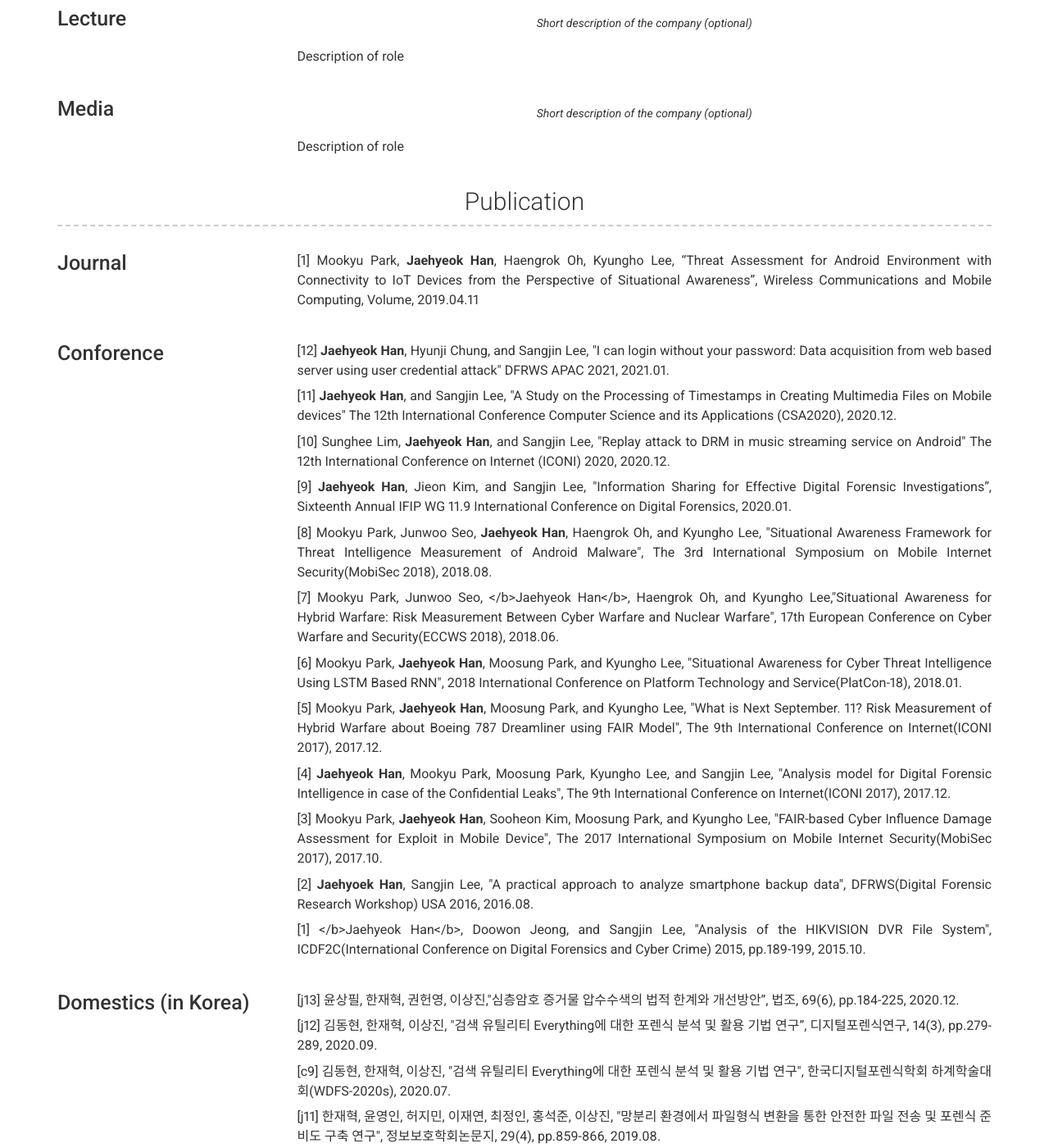
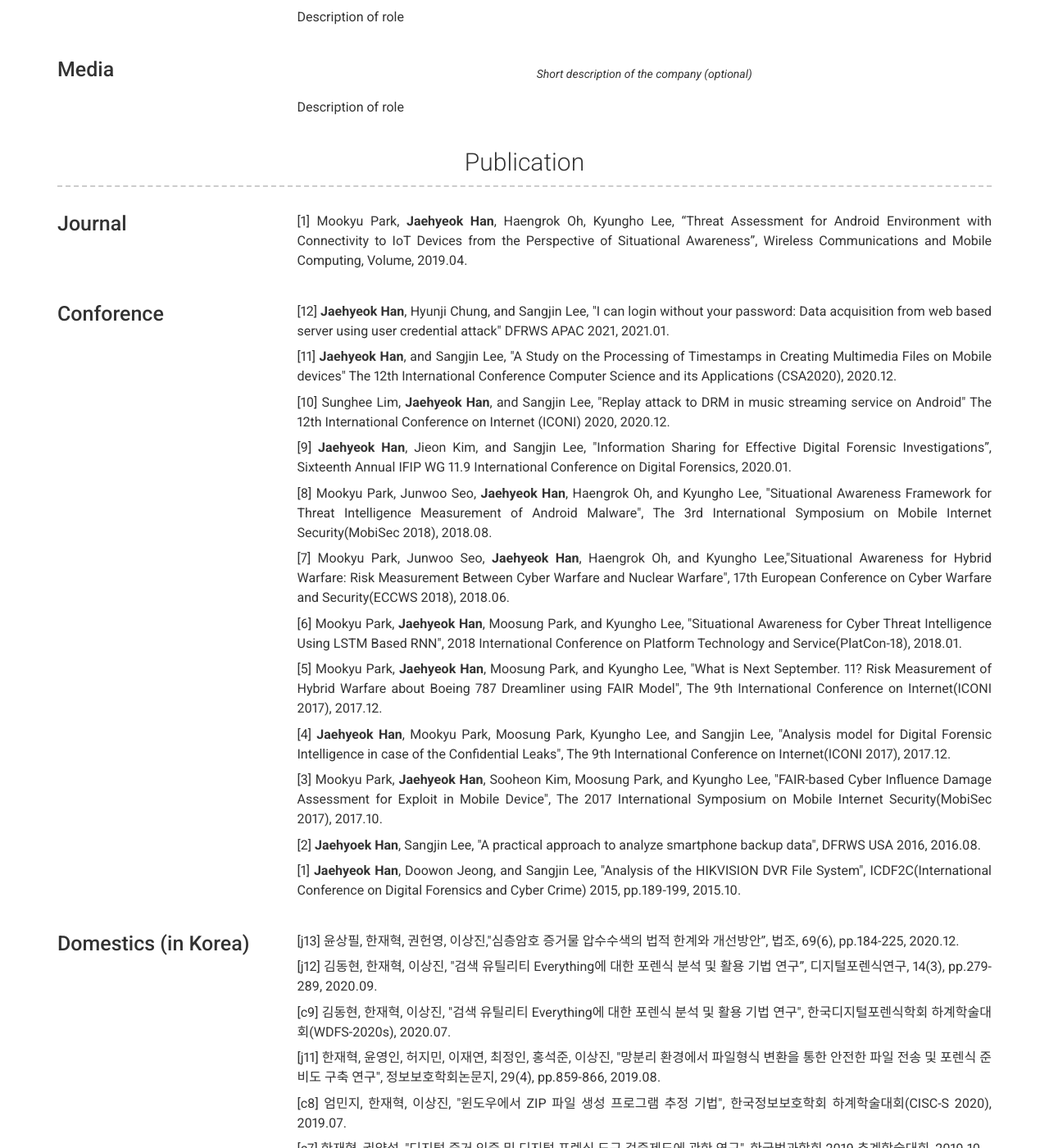
Before and after one commit to JaehyeokHan/jaehyeokhan.github.io, a Jekyll site: the page built from index.md, in a window 1280 px wide and 1400 px high, scrolled down 1696 px. Shown: the whole window at 82% size. Built offline with Jekyll 4.4.1, drawn with Linux system fonts in a browser that asks for light colours; nearby versions of some CDN libraries; some of the changed text lies outside the part shown.

Commit message:
Update _config.yml

```diff
--- a/_config.yml
+++ b/_config.yml
@@ -60,7 +60,7 @@ about_content: | # this will include new lines to allow paragraphs
   - [Digital Forensic Research Center (DFRC)](http://forensic.korea.ac.kr/) at Institute of Cyber Security & Privacy (ICSP)
 
 content:
-  - title: Projects # Title for the section
+  - title: Project # Title for the section
     layout: list # Type of content section (list/text)
     content:
       - layout: left
@@ -82,21 +82,21 @@ content:
         title: Ph.D student
         sub_title: Mar. 2016 - Present
         description: | # this will include new lines to allow paragraphs
-          <p>School of Cybersecurity, Korea University, Seoul, South Korea</p>
+          School of Cybersecurity, Korea University, Seoul, South Korea
 #         Dissertation:
 
       - layout: left
         title: A Master of Engineering (M.E.)
         sub_title: Mar. 2014 - Feb. 2016
         description: | # this will include new lines to allow paragraphs
-          <p>Graduate School of information Security, South Korea. Advised by [Sangjine Lee](https://scs.korea.ac.kr/ime/professor/honor.do?mode=view&articleNo=36554&article.offset=0&articleLimit=30)</p>
+          Graduate School of information Security, South Korea. Advised by [Sangjine Lee](https://scs.korea.ac.kr/ime/professor/honor.do?mode=view&articleNo=36554&article.offset=0&articleLimit=30)
           <p>Thesis: *Analysis of the HIKVISION DVR filesystem*</p>
 
       - layout: left
         title: Bachelor of Science (B.S) - Mathematics
         sub_title: Mar. 2007 - Feb. 2011
         description: | # this will include new lines to allow paragraphs
-          <p>University of Seoul (UOS), Seoul, South Korea. Advised by [Jaechul Sung](https://www.uos.ac.kr/en/professor/view.do?proseq=14&code=20031&pageIndex=1&epTicket=LOG)</p>
+          University of Seoul (UOS), Seoul, South Korea. Advised by [Jaechul Sung](https://www.uos.ac.kr/en/professor/view.do?proseq=14&code=20031&pageIndex=1&epTicket=LOG)
 
   - title: Experience
     layout: list
@@ -143,7 +143,7 @@ content:
 #       quote: >
 #         Short description of the company (optional)
         description: | # this will include new lines to allow paragraphs
-          <p>[1] Mookyu Park, <b>Jaehyeok Han</b>, Haengrok Oh, Kyungho Lee, “Threat Assessment for Android Environment with Connectivity to IoT Devices from the Perspective of Situational Awareness”, Wireless Communications and Mobile Computing, Volume, 2019.04.11</p>
+          <p>[1] Mookyu Park, <b>Jaehyeok Han</b>, Haengrok Oh, Kyungho Lee, “Threat Assessment for Android Environment with Connectivity to IoT Devices from the Perspective of Situational Awareness”, Wireless Communications and Mobile Computing, Volume, 2019.04.</p>
 
       - layout: left
         title: Conforence
@@ -155,13 +155,13 @@ content:
           <p>[10] Sunghee Lim, <b>Jaehyeok Han</b>, and Sangjin Lee, "Replay attack to DRM in music streaming service on Android" The 12th International Conference on Internet (ICONI) 2020, 2020.12.</p>
           <p>[9] <b>Jaehyeok Han</b>, Jieon Kim, and Sangjin Lee, "Information Sharing for Effective Digital Forensic Investigations”, Sixteenth Annual IFIP WG 11.9 International Conference on Digital Forensics, 2020.01.</p>
           <p>[8] Mookyu Park, Junwoo Seo, <b>Jaehyeok Han</b>, Haengrok Oh, and Kyungho Lee, "Situational Awareness Framework for Threat Intelligence Measurement of Android Malware", The 3rd International Symposium on Mobile Internet Security(MobiSec 2018), 2018.08.</p>
-          <p>[7] Mookyu Park, Junwoo Seo, </b>Jaehyeok Han</b>, Haengrok Oh, and Kyungho Lee,"Situational Awareness for Hybrid Warfare: Risk Measurement Between Cyber Warfare and Nuclear Warfare", 17th European Conference on Cyber Warfare and Security(ECCWS 2018), 2018.06.</p>
+          <p>[7] Mookyu Park, Junwoo Seo, <b>Jaehyeok Han</b>, Haengrok Oh, and Kyungho Lee,"Situational Awareness for Hybrid Warfare: Risk Measurement Between Cyber Warfare and Nuclear Warfare", 17th European Conference on Cyber Warfare and Security(ECCWS 2018), 2018.06.</p>
           <p>[6] Mookyu Park, <b>Jaehyeok Han</b>, Moosung Park, and Kyungho Lee, "Situational Awareness for Cyber Threat Intelligence Using LSTM Based RNN", 2018 International Conference on Platform Technology and Service(PlatCon-18), 2018.01.</p>
           <p>[5] Mookyu Park, <b>Jaehyeok Han</b>, Moosung Park, and Kyungho Lee, "What is Next September. 11? Risk Measurement of Hybrid Warfare about Boeing 787 Dreamliner using FAIR Model", The 9th International Conference on Internet(ICONI 2017), 2017.12.</p>
           <p>[4] <b>Jaehyeok Han</b>, Mookyu Park, Moosung Park, Kyungho Lee, and Sangjin Lee, "Analysis model for Digital Forensic Intelligence in case of the Confidential Leaks", The 9th International Conference on Internet(ICONI 2017), 2017.12.</p>
           <p>[3] Mookyu Park, <b>Jaehyeok Han</b>, Sooheon Kim, Moosung Park, and Kyungho Lee, "FAIR-based Cyber Influence Damage Assessment for Exploit in Mobile Device", The 2017 International Symposium on Mobile Internet Security(MobiSec 2017), 2017.10.</p>
-          <p>[2] <b>Jaehyoek Han</b>, Sangjin Lee, "A practical approach to analyze smartphone backup data", DFRWS(Digital Forensic Research Workshop) USA 2016, 2016.08.</p>
-          <p>[1] </b>Jaehyeok Han</b>, Doowon Jeong, and Sangjin Lee, "Analysis of the HIKVISION DVR File System", ICDF2C(International Conference on Digital Forensics and Cyber Crime) 2015, pp.189-199, 2015.10.</p>
+          <p>[2] <b>Jaehyoek Han</b>, Sangjin Lee, "A practical approach to analyze smartphone backup data", DFRWS USA 2016, 2016.08.</p>
+          <p>[1] <b>Jaehyeok Han</b>, Doowon Jeong, and Sangjin Lee, "Analysis of the HIKVISION DVR File System", ICDF2C(International Conference on Digital Forensics and Cyber Crime) 2015, pp.189-199, 2015.10.</p>
 
       - layout: left
         title: Domestics (in Korea)
```
